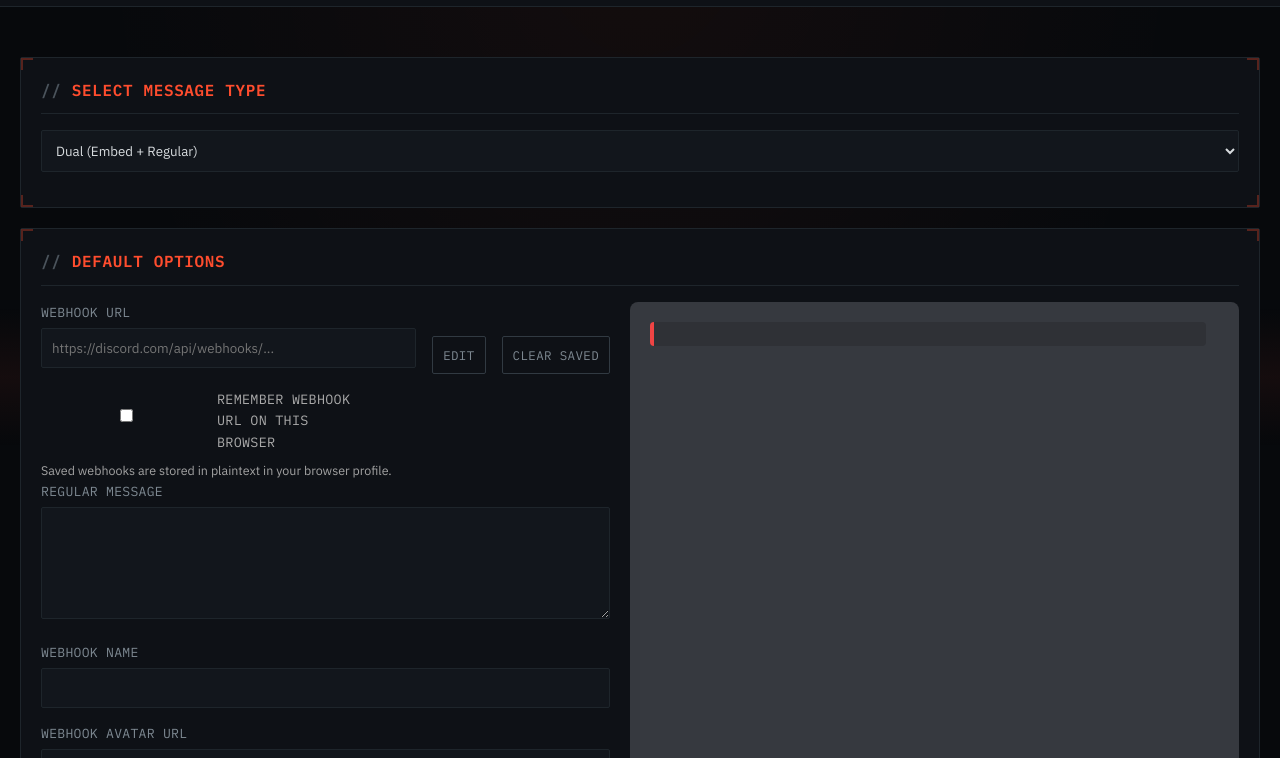
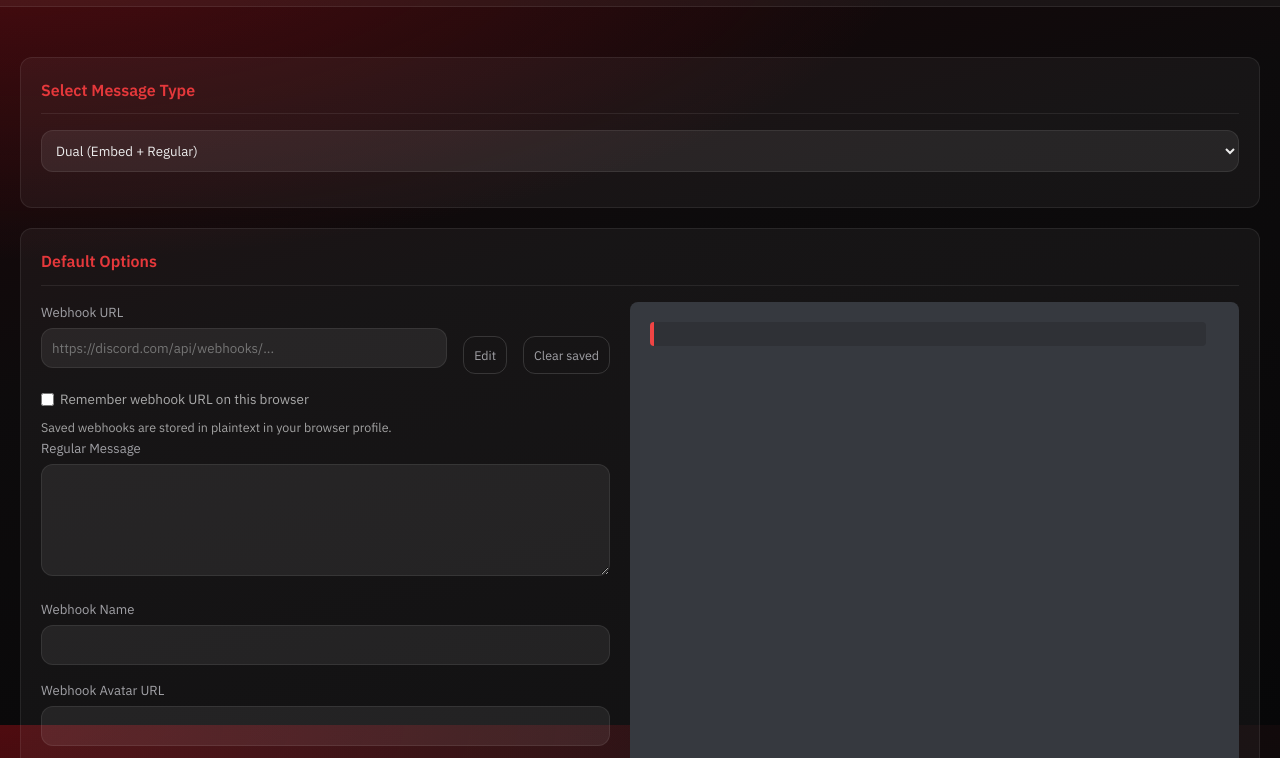
Before and after one commit to drew-codes-things/DiscordMessageSender, a plain HTML site: page index.html in a window 1280 px wide. Shown: the part 75-833 px from the top of the page. Drawn offline with Linux system fonts and the light colour scheme.

Commit message:
feat(ui): restyle with the Arty palette - near-black background, translucent panels, red accent, softer text, no glow gradient

```diff
--- a/Assets/style.css
+++ b/Assets/style.css
@@ -1,24 +1,22 @@
 :root {
-    --void: #07090c;
-    --panel: #0e1116;
-    --panel-raised: #12161c;
-    --line: #1e252b;
-    --line-bright: #313a42;
-    --signal: #ff4d2e;
-    --phosphor: #35d67c;
-    --amber: #ffb020;
-    --text: #d7dbde;
-    --text-dim: #7d8891;
-    --text-faint: #4b545c;
+    --void: #0a0a0b;
+    --panel: rgba(255, 255, 255, .045);
+    --panel-raised: rgba(255, 255, 255, .07);
+    --line: rgba(255, 255, 255, .08);
+    --line-bright: rgba(255, 255, 255, .14);
+    --signal: #e5383b;
+    --phosphor: #4ade80;
+    --amber: #f5a524;
+    --text: #ececec;
+    --text-dim: #a1a1a6;
+    --text-faint: #6b6b72;
     --mono: 'IBM Plex Mono', ui-monospace, SFMono-Regular, Menlo, monospace;
     --sans: 'IBM Plex Sans', -apple-system, BlinkMacSystemFont, sans-serif;
 }
 
 body {
     font-family: var(--sans);
-    background-color: var(--void);
-    background-image: radial-gradient(ellipse at 50% 0%, rgba(255, 77, 46, .05), transparent 60%);
-    background-attachment: fixed;
+    background: radial-gradient(120% 70% at 0% 0%, rgba(160, 20, 28, .38), transparent 60%), linear-gradient(165deg, #1c0608 0%, #0d0b0c 42%, #070708 100%) fixed, var(--void);
     color: var(--text);
     margin: 0;
     padding: 0;
@@ -37,55 +35,32 @@ body {
 }
 
 h1 {
-    font-family: var(--mono);
+    font-family: var(--sans);
     color: var(--text);
-    text-transform: uppercase;
-    letter-spacing: .04em;
     font-size: clamp(1.3rem, 4vw, 1.9rem);
     font-weight: 600;
     margin: 0;
 }
 
 h2 {
-    font-family: var(--mono);
+    font-family: var(--sans);
     color: var(--signal);
-    text-transform: uppercase;
-    letter-spacing: .04em;
     font-size: 1rem;
     font-weight: 600;
     margin: 0 0 16px;
     padding-bottom: 10px;
     border-bottom: 1px solid var(--line);
 }
-h2::before { content: "// "; color: var(--text-faint); }
 
 .section {
     position: relative;
     background-color: var(--panel);
     border: 1px solid var(--line);
-    border-radius: 2px;
+    border-radius: 12px;
     padding: 20px;
     margin-bottom: 20px;
     width: 100%;
     box-sizing: border-box;
-}
-
-.section::before {
-    content: "";
-    position: absolute;
-    inset: 0;
-    pointer-events: none;
-    background:
-        linear-gradient(var(--signal), var(--signal)) top left / 12px 2px no-repeat,
-        linear-gradient(var(--signal), var(--signal)) top left / 2px 12px no-repeat,
-        linear-gradient(var(--signal), var(--signal)) top right / 12px 2px no-repeat,
-        linear-gradient(var(--signal), var(--signal)) top right / 2px 12px no-repeat,
-        linear-gradient(var(--signal), var(--signal)) bottom left / 12px 2px no-repeat,
-        linear-gradient(var(--signal), var(--signal)) bottom left / 2px 12px no-repeat,
-        linear-gradient(var(--signal), var(--signal)) bottom right / 12px 2px no-repeat,
-        linear-gradient(var(--signal), var(--signal)) bottom right / 2px 12px no-repeat;
-    opacity: .3;
-    transition: opacity .25s ease;
 }
 .section:hover::before, .section:focus-within::before { opacity: 1; }
 
@@ -118,18 +93,18 @@ select, input, textarea {
     border: 1px solid var(--line);
     color: var(--text);
     font-family: var(--sans);
-    border-radius: 2px;
+    border-radius: 12px;
     box-sizing: border-box;
 }
+input[type="checkbox"] { width: auto; margin: 0; accent-color: var(--signal); }
+
 select:focus, input:focus, textarea:focus { outline: none; border-color: var(--signal); }
 
 label {
     display: block;
     margin-bottom: 5px;
-    font-family: var(--mono);
+    font-family: var(--sans);
     font-size: .82rem;
-    text-transform: uppercase;
-    letter-spacing: .02em;
     color: var(--text-dim);
 }
 
@@ -138,12 +113,10 @@ button {
     background-color: transparent;
     border: 1px solid var(--signal);
     color: var(--signal);
-    border-radius: 2px;
+    border-radius: 12px;
     cursor: pointer;
-    font-family: var(--mono);
+    font-family: var(--sans);
     font-size: .85rem;
-    text-transform: uppercase;
-    letter-spacing: .03em;
     transition: background-color .15s ease, color .15s ease;
 }
 button:hover { background-color: var(--signal); color: var(--void); }
@@ -167,7 +140,7 @@ button:hover { background-color: var(--signal); color: var(--void); }
 
 .error-message {
     color: var(--signal);
-    font-family: var(--mono);
+    font-family: var(--sans);
     font-size: .82rem;
     margin-top: 5px;
     display: none;
@@ -177,9 +150,9 @@ button:hover { background-color: var(--signal); color: var(--void); }
     background-color: var(--panel-raised);
     border: 1px solid var(--line);
     color: var(--text);
-    font-family: var(--mono);
+    font-family: var(--sans);
     padding: 10px;
-    border-radius: 2px;
+    border-radius: 12px;
     font-size: .82rem;
     margin-left: 10px;
     min-width: 100px;
@@ -191,7 +164,7 @@ button:hover { background-color: var(--signal); color: var(--void); }
 .form-embed-field {
     background-color: var(--panel-raised);
     border: 1px solid var(--line);
-    border-radius: 2px;
+    border-radius: 12px;
     padding: 10px;
     margin-bottom: 10px;
 }
@@ -199,11 +172,11 @@ button:hover { background-color: var(--signal); color: var(--void); }
 .form-embed-field button { padding: 6px 12px; font-size: .78rem; border-color: var(--line-bright); color: var(--text-dim); }
 .form-embed-field button:hover { background-color: var(--panel-raised); color: var(--text); }
 
-.char-counter { font-family: var(--mono); font-size: .72rem; color: var(--text-faint); text-align: right; margin-top: 2px; }
+.char-counter { font-family: var(--sans); font-size: .72rem; color: var(--text-faint); text-align: right; margin-top: 2px; }
 .char-counter.warn { color: var(--amber); }
 .char-counter.over { color: var(--signal); font-weight: 600; }
 
-.embed-total-counter { font-family: var(--mono); font-size: .72rem; color: var(--text-faint); text-align: right; margin-top: 4px; }
+.embed-total-counter { font-family: var(--sans); font-size: .72rem; color: var(--text-faint); text-align: right; margin-top: 4px; }
 .embed-total-counter.warn { color: var(--amber); }
 .embed-total-counter.over { color: var(--signal); font-weight: 600; }
 
@@ -220,9 +193,9 @@ button:hover { background-color: var(--signal); color: var(--void); }
     background: var(--panel);
     border: 1px solid var(--phosphor);
     color: var(--phosphor);
-    font-family: var(--mono);
+    font-family: var(--sans);
     padding: 10px 24px;
-    border-radius: 2px;
+    border-radius: 12px;
     z-index: 9999;
     font-size: .9rem;
     pointer-events: none;
@@ -237,10 +210,10 @@ button:hover { background-color: var(--signal); color: var(--void); }
     background: var(--panel);
     border: 1px solid var(--amber);
     color: var(--amber);
-    font-family: var(--mono);
+    font-family: var(--sans);
     font-size: .78rem;
     padding: 6px 12px;
-    border-radius: 2px;
+    border-radius: 12px;
 }
 
 .discord-message { display: flex; flex-direction: column; margin-bottom: 12px; font-size: .95rem; color: #dcddde; }
@@ -262,18 +235,6 @@ button:hover { background-color: var(--signal); color: var(--void); }
 .embed-footer span { font-size: .78rem; color: #72767d; }
 .embed-timestamp { font-size: .78rem; color: #72767d; margin-left: auto; }
 
-.bg-grid { position: fixed; inset: 0; overflow: hidden; pointer-events: none; z-index: 0; }
-.bg-grid::before {
-    content: "";
-    position: absolute;
-    left: 0; right: 0;
-    height: 140px;
-    background: linear-gradient(to bottom, transparent, rgba(255, 77, 46, .06), transparent);
-    animation: scan 9s linear infinite;
-}
-@keyframes scan { 0% { top: -140px; } 100% { top: 100%; } }
-@keyframes blink { 0%, 49% { opacity: 1; } 50%, 100% { opacity: 0; } }
-
 .topbar {
     position: relative; z-index: 10;
     display: flex; align-items: center; gap: 1rem;
@@ -283,7 +244,6 @@ button:hover { background-color: var(--signal); color: var(--void); }
 }
 .topbar img.topbar-logo { width: 32px; height: 32px; flex-shrink: 0; filter: invert(1); }
 .topbar h1 { margin: 0; color: var(--text); }
-.topbar h1::after { content: "_"; color: var(--signal); animation: blink 1.1s steps(1) infinite; margin-left: 2px; }
 
 @media (prefers-reduced-motion: reduce) {
   *, *::before, *::after {
--- a/index.html
+++ b/index.html
@@ -9,7 +9,6 @@
     <link rel="stylesheet" href="Assets/style.css">
 </head>
 <body>
-    <div class="bg-grid" aria-hidden="true"></div>
     <header class="topbar">
         <img src="Assets/logo.svg" alt="Logo" class="topbar-logo">
         <h1>Starlover's Discord Message Creator</h1>
```
